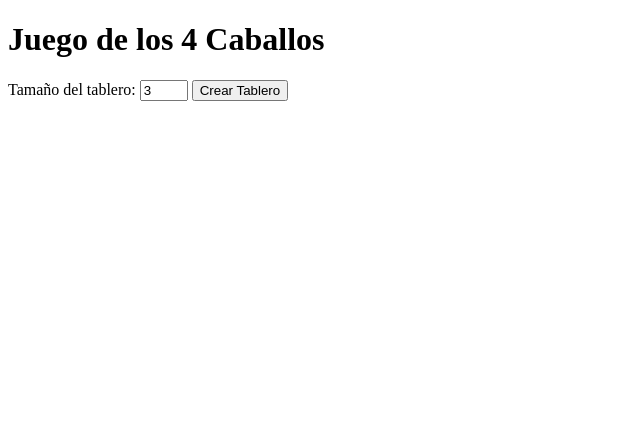
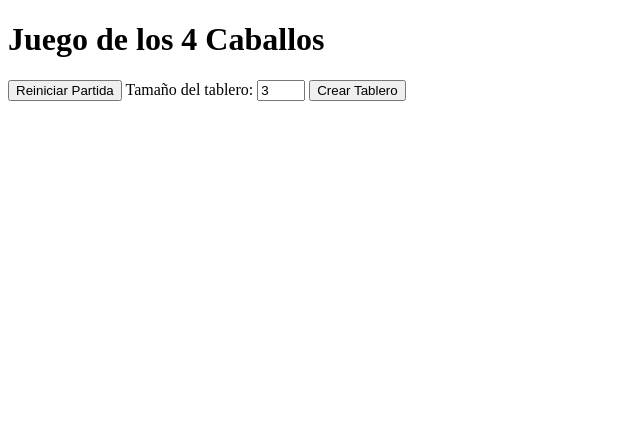
Before and after one commit to camilo-cobos/juego-cuatro-caballos, a plain HTML site: page index.html in a window 1280 px wide. Shown: the whole page, without its empty margins (0-640 px from the left). Drawn offline with Linux system fonts and the light colour scheme.

Commit message:
Update index.html

```diff
--- a/index.html
+++ b/index.html
@@ -10,6 +10,7 @@
 <body>
   <h1>Juego de los 4 Caballos</h1>
   <div class="controls">
+    <button id="reiniciar-btn" class="btn-reiniciar">Reiniciar Partida</button>
     <label>Tamaño del tablero:</label>
     <input type="number" id="tamano" min="3" max="8" value="3">
     <button onclick="crearTablero()">Crear Tablero</button>
```
